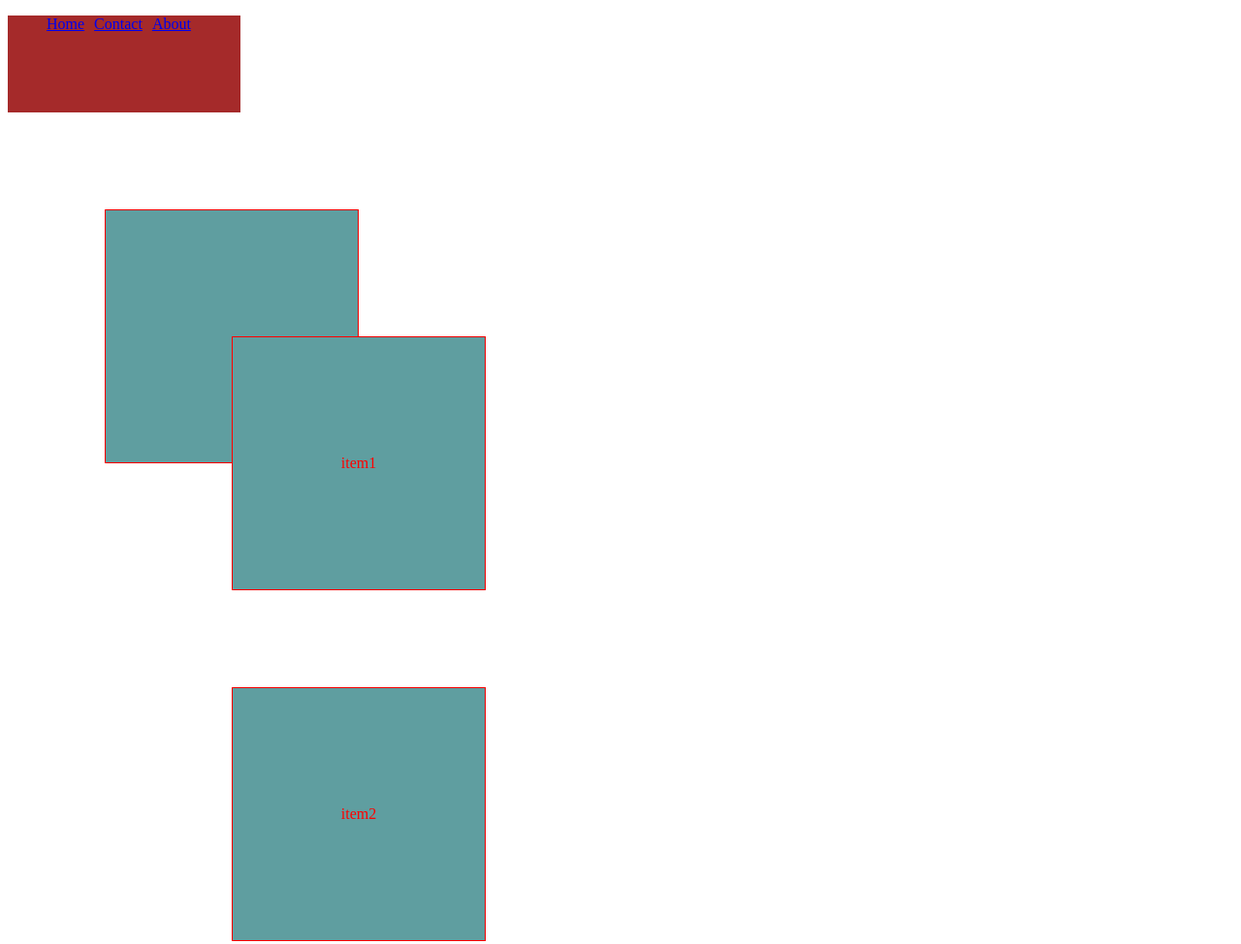
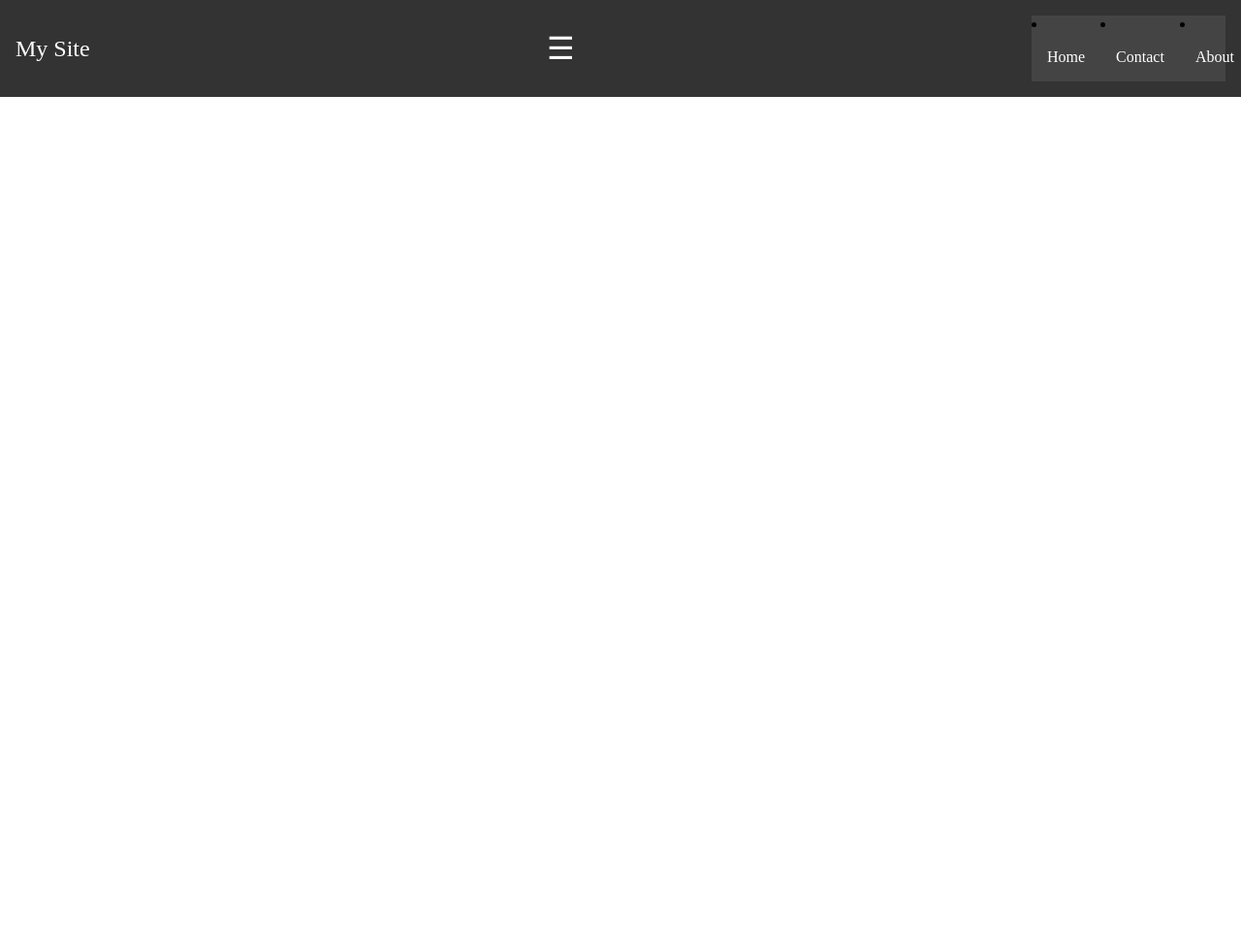
Before and after one commit to Abhishek962127/CSS-CSE11, a plain HTML site: page media_queries.html in a window 1280 px wide. Shown: the top 974 px of the page at 97% size. After the commit the page ends 800 px from the top, so only its background shows below. Drawn offline with Linux system fonts and the light colour scheme.

Commit message:
media queries with navigation bar

```diff
--- a/media.css
+++ b/media.css
@@ -1,4 +1,4 @@
-@media(min-width:1200px){
+/* @media(min-width:1200px){
    p{font-size:25px;
 background-color: blue;}
 }
@@ -6,12 +6,10 @@ background-color: blue;}
     width: 100%;
     height: 100px;
     background-color: green;
-}
-@media(min-width:1024px){
-    .box{
-        background-color: red;
-    }
-}
+} */
+/* @media(max-width:768px){
+
+
 li{
     list-style: none;
     text-decoration: none;
@@ -19,9 +17,11 @@ li{
 }
 nav ul{
     display: flex;
+    flex-direction:column ;
     justify-content: space-around;
 }
-@media(min-width: 768px){
+} */
+/* @media(min-width: 768px){
     div{
         align-content: center;
         justify-content: center;
@@ -43,31 +43,45 @@ nav ul{
     a{
         width: 10px;
         height: 20px;
-    }
-div{
+    } */
+   body{
+    margin: 0px;
+   }
 
-    height: 200px;
+   nav{
+    display: flex;
+    justify-content: space-between;
+    align-items: center;
+    background: #333;
+    padding: 1rem;
+   }
+.logo{
+    color: #fff;
+    font-size:1.5rem ;
+}
+.menu{
+    background: #444;
+    position: absolute;
+    top: 60px;
     width: 200px;
-    color: red;
-    background-color: cadetblue;
-    text-align: center;
-    align-content: center;
-    padding: 30px;
-    margin:  100px;
-    border: 1px double red;
-    display: inline-blockgi;}
-    .box box1{
-    align-items: center;
-     display: inline-block;
-     background-color: red;
-     }
-.boxbox2{
-    align-items: center;
-     display: inline-block;
 }
-.boxbox3{
-    align-items: center;
-     display: inline-block;
+.menu a{
+    color: #fff;
+
+    padding: 1em;
+    text-decoration: none;
+    display: block;
 
 }
+.hambuger{
+    font-size: 2rem;
+    color: #fff;
+    cursor: pointer;
 }
+@media(min-width:768px){
+    .menu{
+        display: flex;
+        flex-direction: row;
+        position: static;
+    }
+}
--- a/media_queries.html
+++ b/media_queries.html
@@ -10,16 +10,14 @@
     <!-- <p>Lorem ipsum dolor, sit amet consectetur adipisicing elit. Suscipit, dicta.</p> -->
      <!-- <div class="box">Lorem ipsum dolor sit amet consectetur adipisicing elit. Labore, officia.</div> -->
      <nav>
-        <ul>
+        <div class="logo">My Site</div>
+        <div class="hambuger">&#9776;</div>
+        <div class="menu">
             <li><a href="#">Home</a></li>
             <li><a href="#">Contact</a></li>
             <li><a href="#">About</a></li>
-        </ul>
+       </div>
      </nav>
-     <div class="container">
-        <div class="item">item1</div>
-        <div class="item item2">item2</div>
-        <div class="item">item3</div>
-        <div class="item item4">item4</div></div>
+
 </body>
 </html>
```
